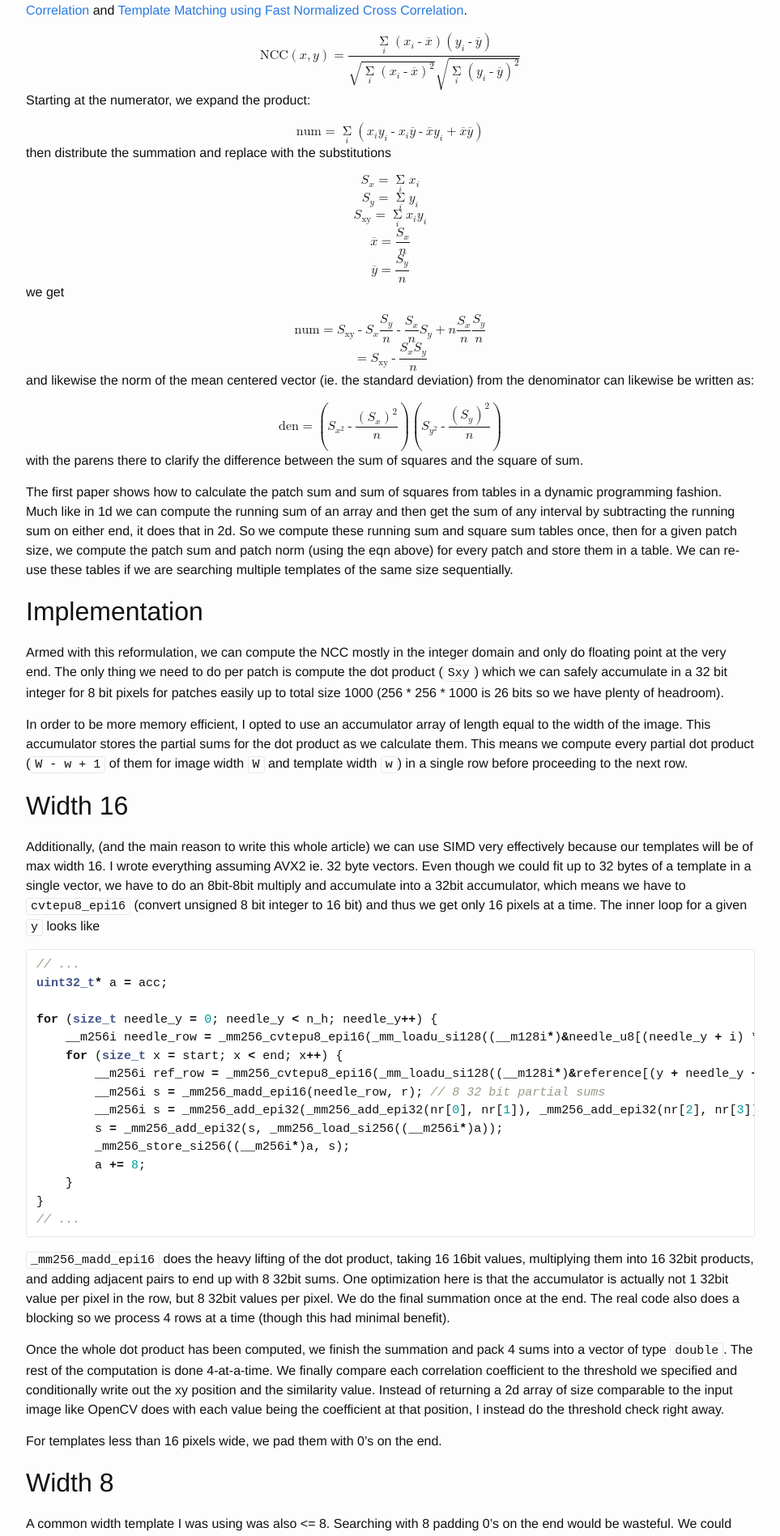
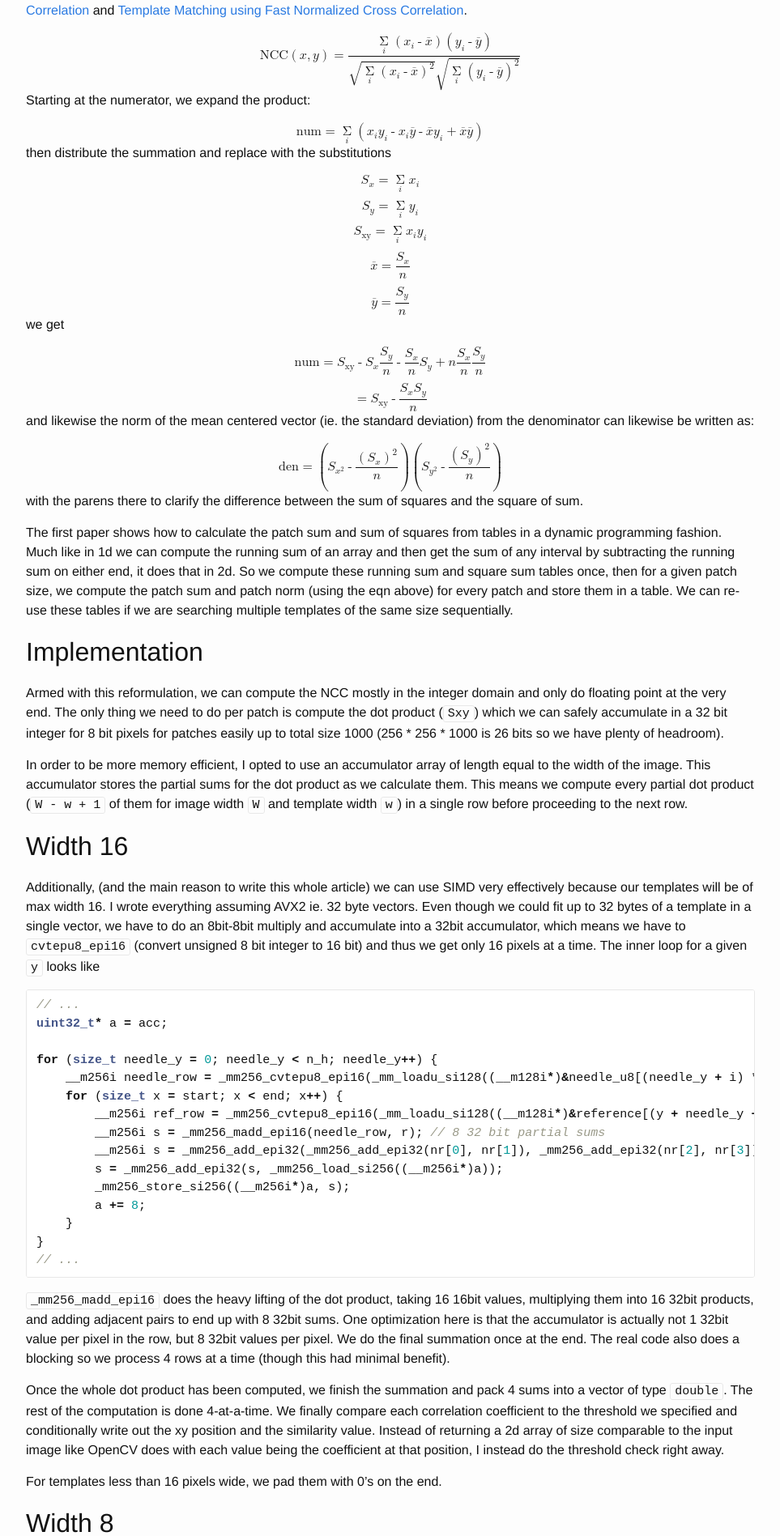
Before and after one commit to aconz2/aconz2.github.io, a Jekyll site: the page built from _posts/2026-04-15-Normalized-Cross-Correlation.md, in a window 1280 px wide. Shown: the part 1546-3443 px from the top of the page at 81% size, without its empty margins (158-1121 px from the left). Built offline with Jekyll 4.4.1, drawn with Linux system fonts in a browser that asks for light colours.

Commit message:
give some space to the math

```diff
--- a/_posts/2026-04-15-Normalized-Cross-Correlation.md
+++ b/_posts/2026-04-15-Normalized-Cross-Correlation.md
@@ -34,6 +34,12 @@ So next comes the google searching and a bit of LLM chat for a much better solut
 ## Better Formula
 
 These two papers are a good reference, though I think my method is slightly different than either: [Fast Normalized Cross-Correlation](https://scribblethink.org/Work/nvisionInterface/nip.pdf) and [Template Matching using Fast Normalized Cross Correlation](https://isas.iar.kit.edu/pdf/SPIE01_BriechleHanebeck_CrossCorr.pdf).
+
+<style>
+math + math {
+  margin-top: 10px;
+}
+</style>
 
 <math xmlns="http://www.w3.org/1998/Math/MathML" display="block">
   <mrow>
```
